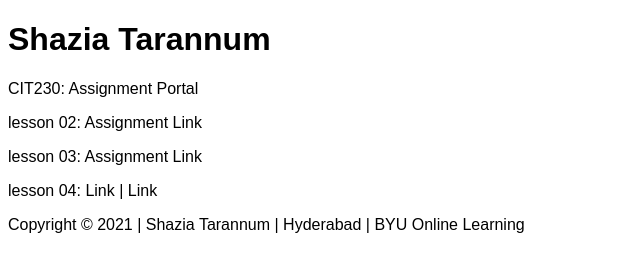
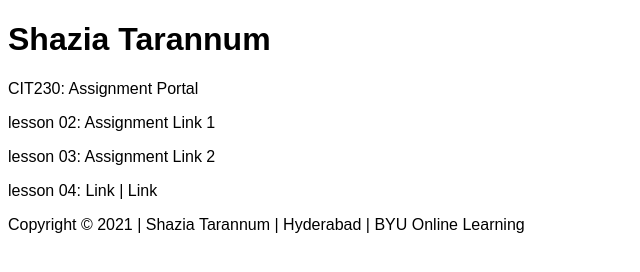
Before and after one commit to staran37/byui, a plain HTML site: page index.html in a window 1280 px wide. Shown: the full height of the page, 0-640 px from the left. Drawn offline with Linux system fonts and the light colour scheme.

Commit message:
content update test

```diff
--- a/index.html
+++ b/index.html
@@ -18,9 +18,9 @@
 
   <body>
     <p>CIT230: Assignment Portal</p>
-    <p>lesson 02: Assignment Link
+    <p>lesson 02: Assignment Link 1
     <p>
-    <p>lesson 03: Assignment Link
+    <p>lesson 03: Assignment Link 2
     <p>
     <p>lesson 04: Link | Link
     <p>
```
